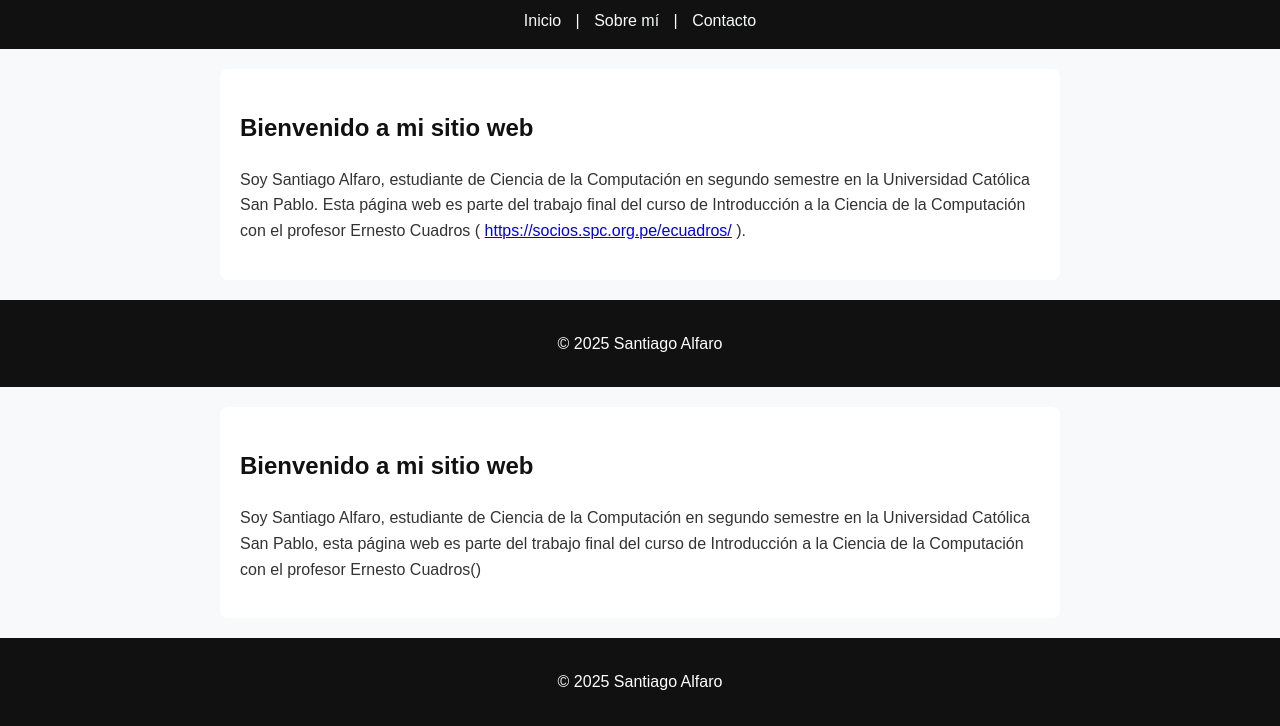
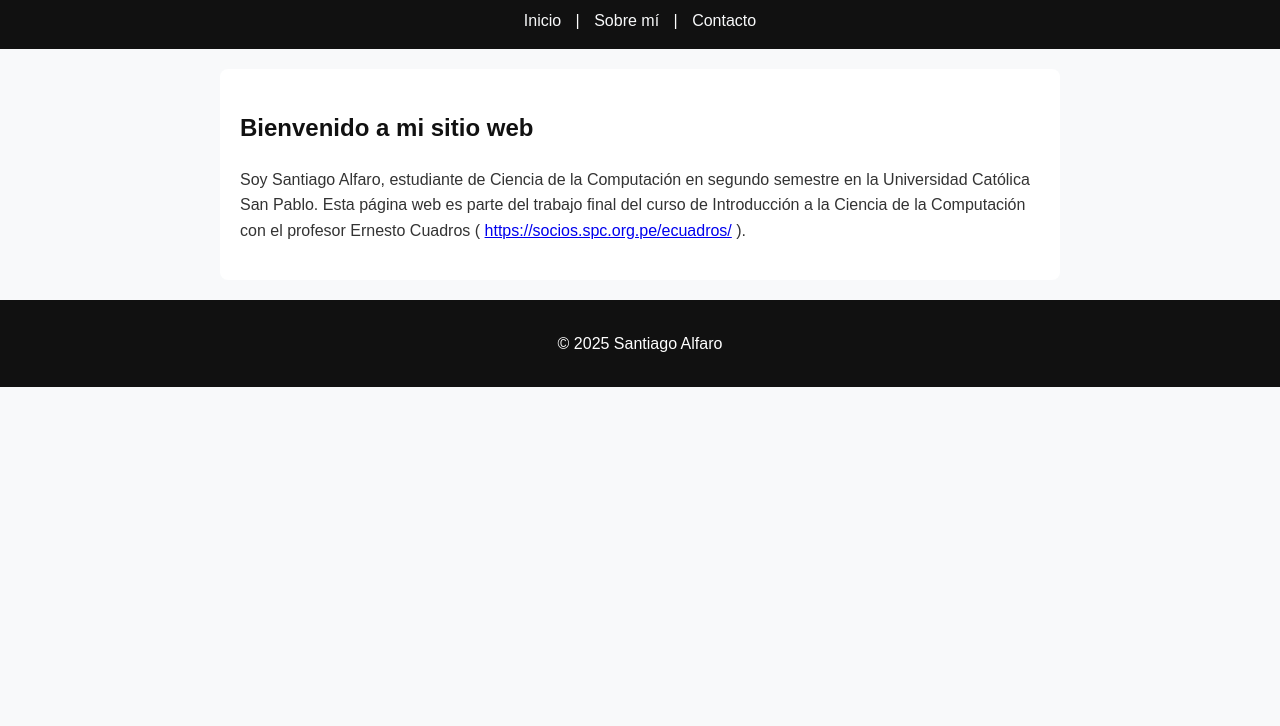
Before and after one commit to SantiagoAlfaro2212/SantiagoAlfaro2212.github.io, a plain HTML site: page index.html in a window 1280 px wide. Shown: the part 101-827 px from the top of the page. After the commit the page ends 800 px from the top, so only its background shows below. Drawn offline with Linux system fonts and the light colour scheme.

Commit message:
Update index.html

```diff
--- a/index.html
+++ b/index.html
@@ -41,14 +41,3 @@
   </footer>
 </body>
 </html>
-
-  <main>
-    <h2>Bienvenido a mi sitio web</h2>
-    <p>Soy Santiago Alfaro, estudiante de Ciencia de la Computación en segundo semestre en la Universidad Católica San Pablo, esta página web es parte del trabajo final del curso de Introducción a la Ciencia de la Computación con el profesor Ernesto Cuadros()</p>
-  </main>
-
-  <footer>
-    <p>© 2025 Santiago Alfaro</p>
-  </footer>
-</body>
-</html>
```
